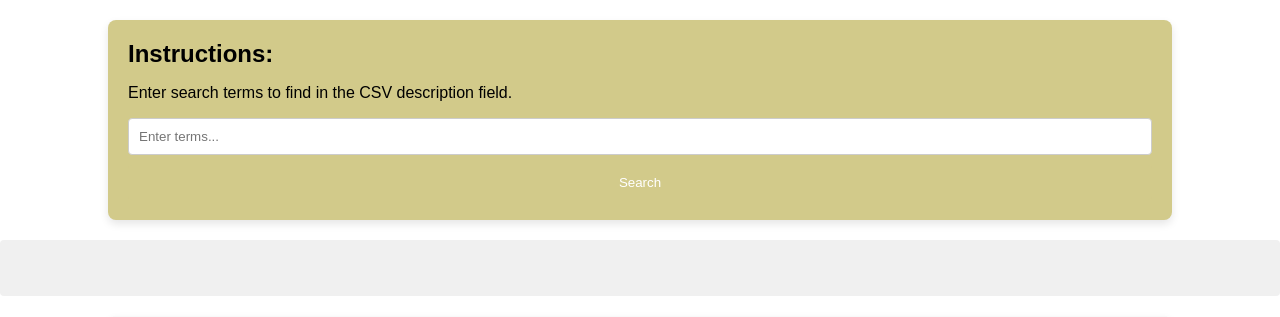
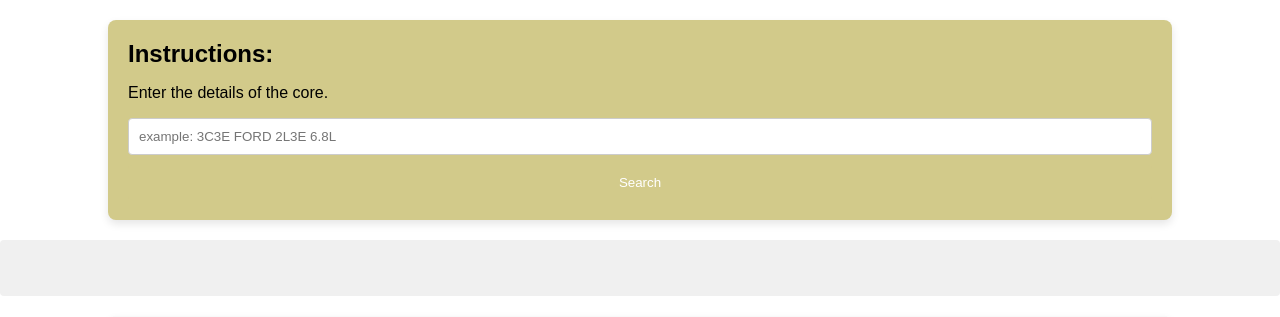
Before and after one commit to clutch70/castingdecoder, a PHP site: page / in a window 1280 px wide. Shown: the part 77-394 px from the top of the page. Run offline with PHP 8.4, Linux system fonts and the light colour scheme.

Commit message:
Edit instructions

```diff
--- a/index.php
+++ b/index.php
@@ -25,7 +25,7 @@ function clearCart() {
 // Function to export cart.
 function exportCart() {
     header('Content-Type: text/csv');
-    header('Content-Disposition: attachment; filename="cart.csv"');
+    header('Content-Disposition: attachment; filename="current_load.csv"');
 
     $output = fopen('php://output', 'w');
     fputcsv($output, ['Quantity', 'Part Number', 'Description', 'Cost', 'Price']); // Column headings
@@ -76,10 +76,10 @@ if(isset($_POST['add_to_cart'])) {
     <div class="form-container">
         <div class="instructions">
             <h2>Instructions:</h2>
-            <p>Enter search terms to find in the CSV description field.</p>
+            <p>Enter the details of the core.</p>
         </div>
         <form action="" method="post">
-            <input type="text" name="search_terms" placeholder="Enter terms...">
+            <input type="text" name="search_terms" placeholder="example: 3C3E FORD 2L3E 6.8L">
             <button type="submit" name="submit">Search</button>
         </form>
     </div>
```
